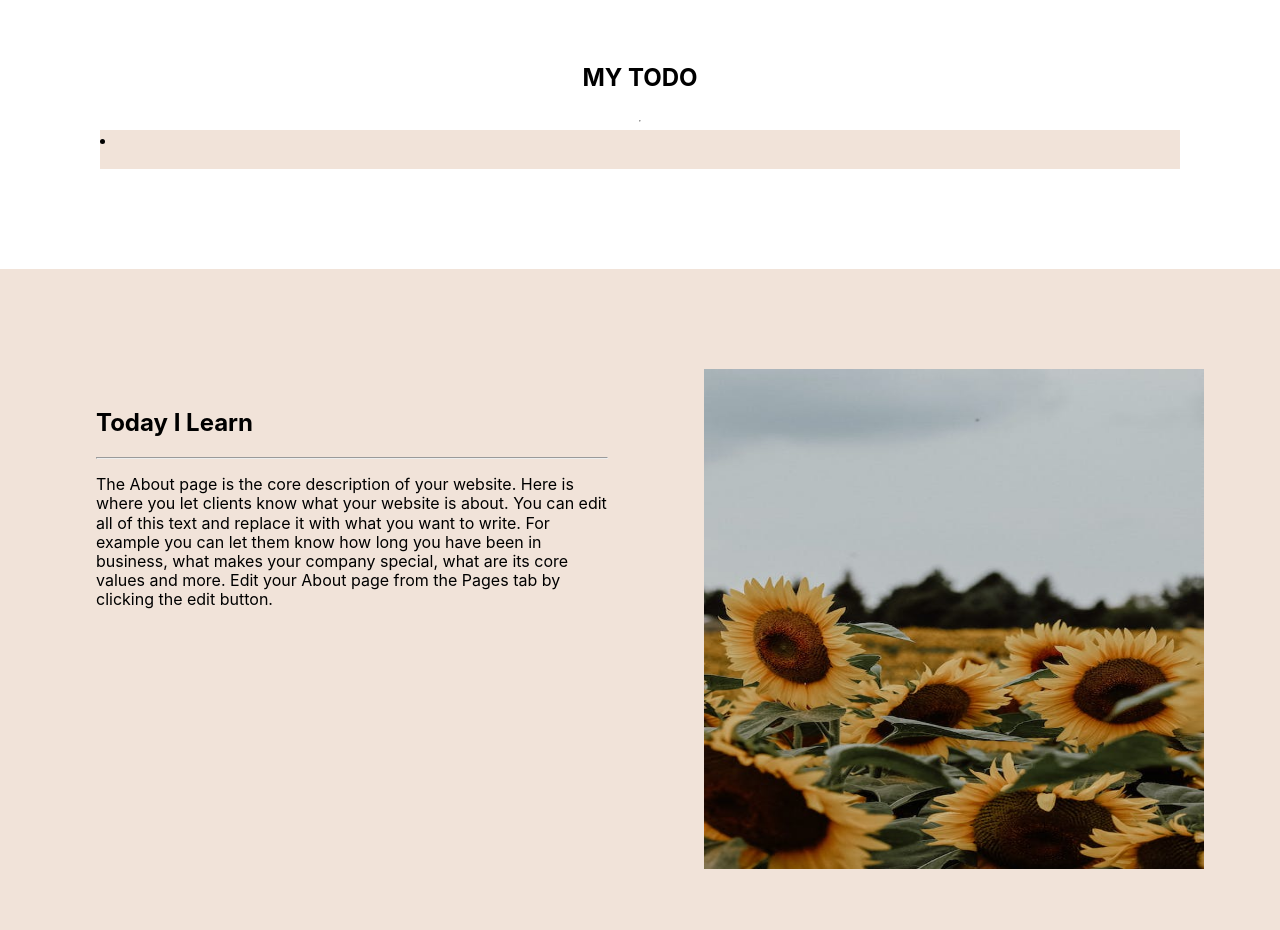
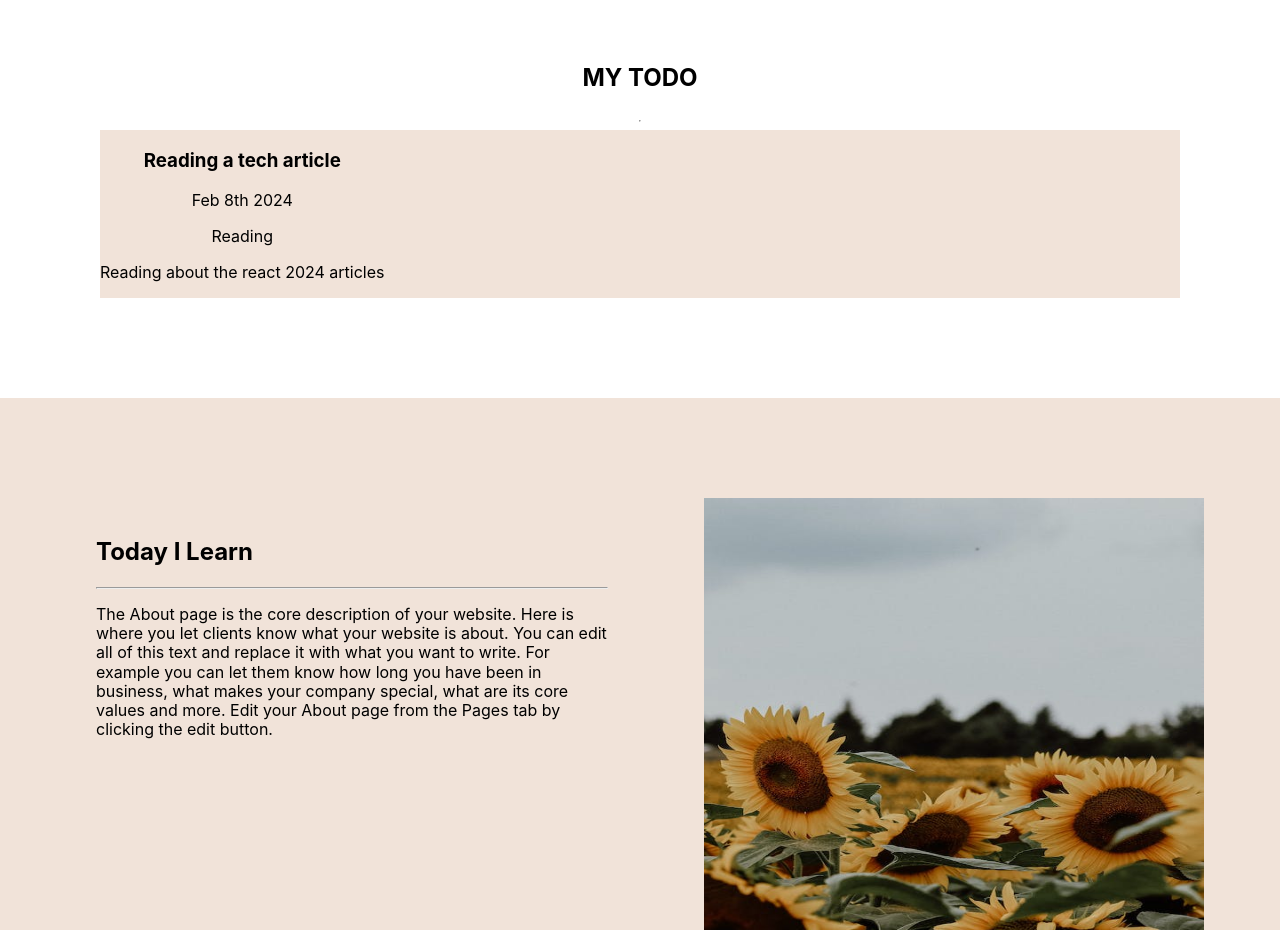
Before and after one commit to Kim8omin/todo-app, a React (Create React App) app: page / in a window 1280 px wide. Shown: the part 1400-2330 px from the top of the page. Built offline with nearby package versions, Linux system fonts and the light colour scheme.

Commit message:
add list function

```diff
--- a/src/App.js
+++ b/src/App.js
@@ -1,6 +1,5 @@
 import Header from './components/header';
 import Banner from './components/banner';
-import AddTask from './components/addTask';
 import Todo from './components/todo'
 import ToDoList from './components/toDoList';
 import Footer from './components/footer';
@@ -10,7 +9,7 @@ function App() {
    <>
    <Header/>
    <Banner/>
-   <AddTask/>
+   <ToDoList/>
    <Todo/>
    <Footer/>
    </>
--- a/src/components/addTask.jsx
+++ b/src/components/addTask.jsx
@@ -3,7 +3,7 @@ import styled from "styled-components";
 import ToDoList from "./toDoList";
 import { useState, useEffect } from "react";
 
-const AddTask = () => {
+const AddTask = (props) => {
   const [todo, setTodo] = useState(
    [{
       title: "",
@@ -14,17 +14,17 @@ const AddTask = () => {
     }],
 );
 
-
-  const handleChange = (event) => {
-    const { name, value, files } = event.target;
-    setTodo([{
-        ...todo[0],[name]: name === "file" ? files : value,
-    }])
-    console.log(todo);
+   const handleChange = (event) => {
+    const { name, value} = event.target;
+    setTodo((todo)=>{
+      return {...todo,[name]:value}
+    })
+    console.log("handleChange 실행", todo );
   };
 
   const handleSubmit = (event) => {
     event.preventDefault();
+    props.onAdd(todo)
     setTodo({
       title: "",
       date: "",
@@ -32,7 +32,7 @@ const AddTask = () => {
       todo: "",
       file: [],
     });
-    console.log("handleSubmit실행완료", todo);
+    console.log("handleSubmit 실행", todo);
   };
 
   return (
@@ -73,12 +73,11 @@ const AddTask = () => {
               onChange={handleChange}
               style={{ height: "90px", fontFamily: "inherit" }}
             />
-            <input type="file" name="file" onChange={handleChange} />
+            <input type="file" name="file" onChange={handleChange} value={todo.file}/>
             <button type="submit">SUBMIT</button>
           </form>
         </FormLayer>
       </TaskWrapper>
-      <ToDoList todo={todo} />
     </>
   );
 };
--- a/src/components/toDoList.jsx
+++ b/src/components/toDoList.jsx
@@ -1,34 +1,50 @@
 import React from "react";
 import styled from "styled-components";
-import { useState, useEffect } from "react";
+import { useState } from "react";
+import AddTask from "./addTask";
 
 
-const ToDoList = ({todo}) => {
+const ToDoList = () => {
+  const [list , setList ] = useState([{
+      title: "Reading a tech article",
+      date: "Feb 8th 2024",
+      category: "Reading",
+      todo: "Reading about the react 2024 articles ",
+      file: [],
+  }])
 
 
+const onAddItem = (item) =>{
+    const newItem = {...item, id:10}
+    setList((list)=>[...list, newItem])
+}
+
   return (
+    <>
+    <AddTask onAdd={onAddItem}/>
     <CardLayer>
         <h2>MY TODO</h2>
         <hr/>
         <CardList>
       <div>
-        {todo &&
-            todo.map((list) => {
+        {list &&
+            list.map((l) => {
           return (
-            <li key={list.title}>
-              <div>{list.file}</div>
+            <div key={l.title}>
+              <div>{l.file}</div>
               <div>
-                <h3>{list.title}</h3>
-                <p>{list.date}</p>
-                <p>{list.category}</p>
-                <p>{list.todo}</p>
+                <h3>{l.title}</h3>
+                <p>{l.date}</p>
+                <p>{l.category}</p>
+                <p>{l.todo}</p>
               </div>
-          </li>
+          </div>
           );
         })}
       </div>
       </CardList>
     </CardLayer>
+    </>
   );
 };
 
```
Also changed, not shown: src/components/studyform.jsx (added, +37 -0 lines), src/components/studylist.jsx (added, +33 -0 lines).
